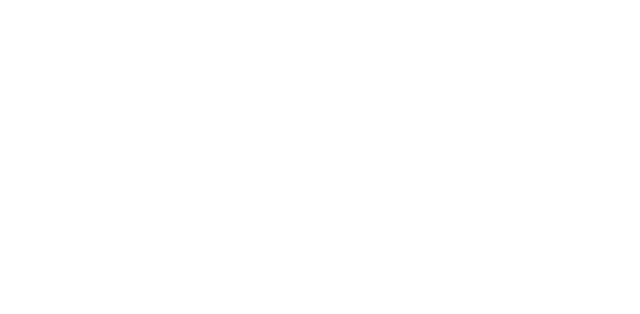
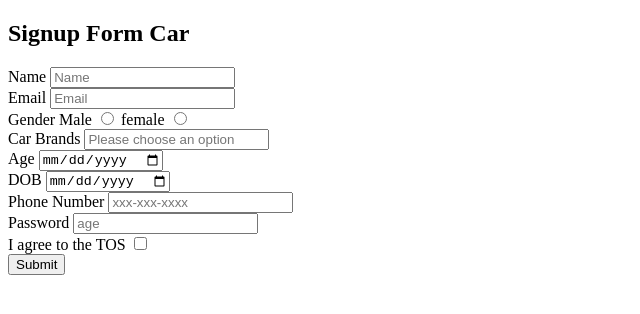
Before and after one commit to acciojob/signup-form-car-purnima11apr, a website: page main.html in a window 1280 px wide. Shown: the whole page, without its empty margins (0-640 px from the left). Drawn offline with Linux system fonts and the light colour scheme.

Commit message:
created a submission

```diff
--- a/main.html
+++ b/main.html
@@ -8,6 +8,48 @@
 
 <body>
 	<!-- the entire body must be written by student -->
+	<h2>Signup Form Car</h2>
+	<form method="POST">
+		<label for="name">Name</label>
+        <input type="text" id="name" placeholder="Name" name="name" required>
+        <br>
+		<label for="email">Email</label>
+        <input type="email" id="email" placeholder="Email" name="name" required>
+        <br>
+		<label>Gender</label>
+
+		 <label for="gender_m">Male</label>
+        <input type="radio" id="gender_m" name="genderm" required>
+		 <label for="gender_f">female</label>
+        <input type="radio" id="gender_f" name="genderf" required>
+		<br>
+        <label for="cars">Car Brands</label>
+        <input type="Select" id="cars" placeholder="Please choose an option" name="cars" required>
+        <br>
+
+		<label for="age">Age</label>
+        <input type="date" id="age" placeholder="age" name="age" required>
+        <br>
+
+	    <label for="dob">DOB</label>
+        <input type="date" id="dob" name="dob" required>
+        <br>
+
+				<label for="tel">Phone Number</label>
+        <input type="tel" id="tel" placeholder="xxx-xxx-xxxx" name="tel">
+        <br>
+
+
+         <label for="password">Password</label>
+        <input type="password" id="password" placeholder="age" name="password" required>
+        <br>
+
+		 <label for="tos">I agree to the TOS</label>
+        <input type="checkbox" id="tos"  name="tos" required>
+        <br>
+
+		<button>Submit</button>
+	</form>
     <script type="text/javascript" src="./script.js">
 </script>
 
```
